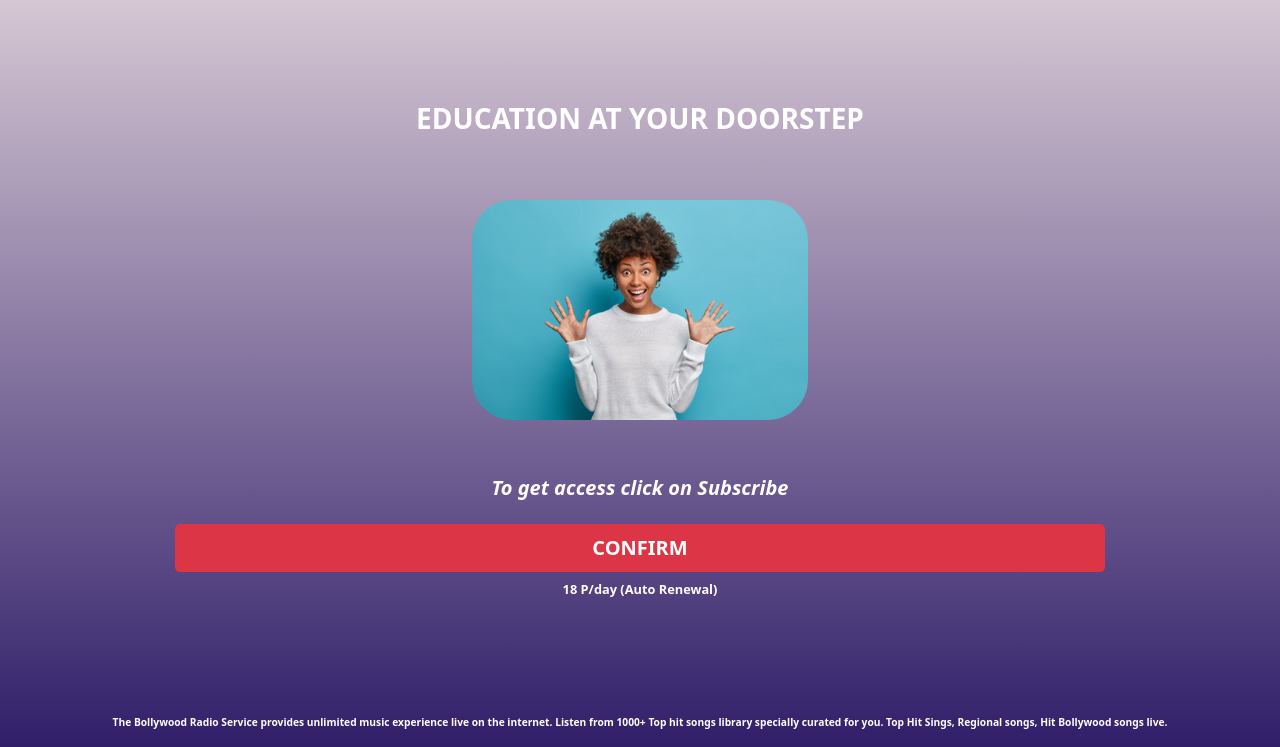
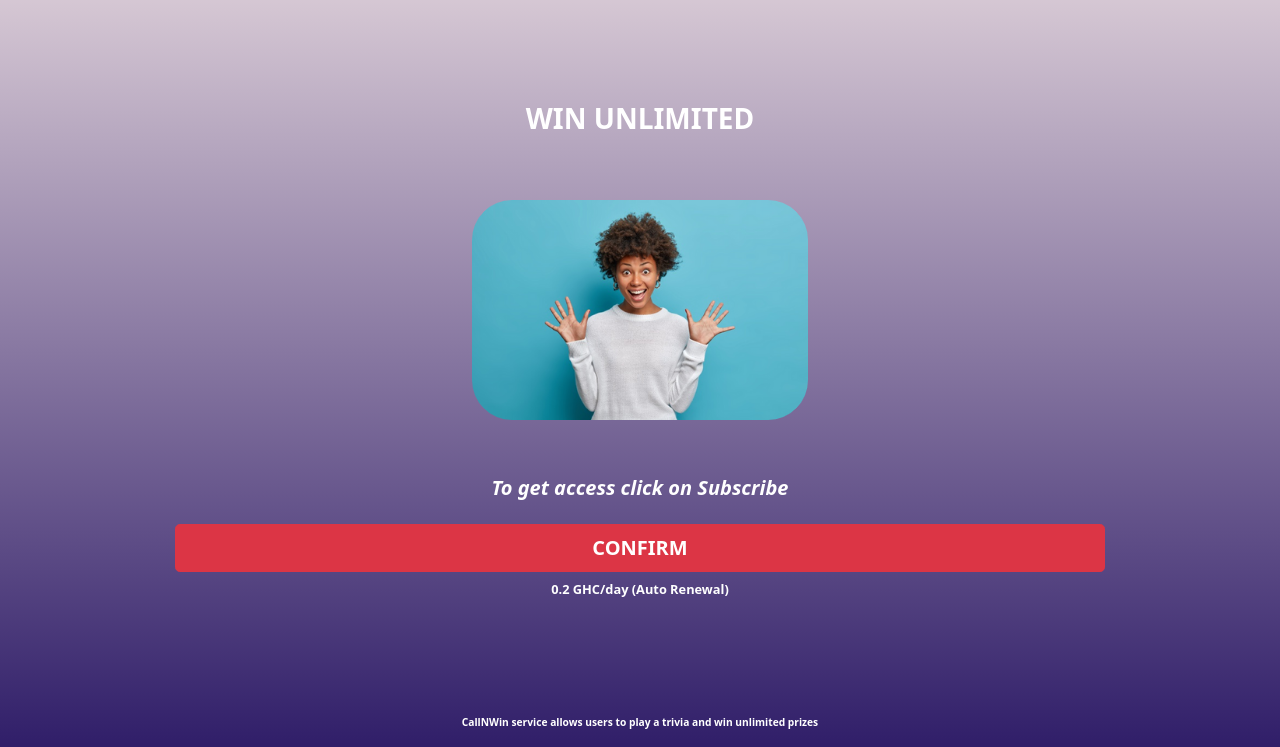
Before and after one commit to bngdemo/CallNwin, a plain HTML site: page he/confirm.html in a window 1280 px wide. Shown: the part 53-800 px from the top of the page. Drawn offline with Linux system fonts and the light colour scheme.

Commit message:
Add files via upload

```diff
--- a/he/confirm.html
+++ b/he/confirm.html
@@ -10,7 +10,7 @@
     <link rel="stylesheet" href="/css/bootstrap.min.css">
     <!-- main css -->
     <link rel="stylesheet" href="/css/style.css">
-    <title>Ncell | Education at your doorstep</title>
+    <title>CallNWin</title>
 </head>
 
 <body>
@@ -18,16 +18,16 @@
         <img class="img-fluid my-3" width="142" src="/assets/img/logo.png" alt="logo">
     </header>
     <main class="container text-center">
-        <h1 class="text-uppercase h3 fw-bold">Education at your doorstep</h1>
+        <h1 class="text-uppercase h3 fw-bold">Win Unlimited</h1>
         <img class="img-fluid my-3" src="/assets/img/hero.png" alt="hero">
         <h5 class="fst-italic fw-bold">To get access click on Subscribe</h5>
         <div class="d-grid gap-2 col-10 mx-auto mt-4 mb-2">
             <a class="btn btn-danger btn-lg btn-block text-uppercase fw-bold" href="./success.html">Confirm</a>
         </div>
-        <p class="font-weight-bold small my-2 fw-bold">18 P/day (Auto Renewal)</p>
+        <p class="font-weight-bold small my-2 fw-bold">0.2 GHC/day (Auto Renewal)</p>
     </main>
     <footer class="container text-center">
-        <p class="mt-3 small"><small class="fw-bold">The Bollywood Radio Service provides unlimited music experience live on the internet. Listen from 1000+ Top hit songs library specially curated for you. Top Hit Sings, Regional songs, Hit Bollywood songs live.</small></p>
+        <p class="mt-3 small"><small class="fw-bold">CallNWin service allows users to play a trivia and win unlimited prizes</small></p>
     </footer>
 </body>
 
```
Also changed, not shown: he/success.html (+4 -4 lines), wifi/confirm.html (+4 -4 lines), wifi/success.html (+4 -4 lines).
